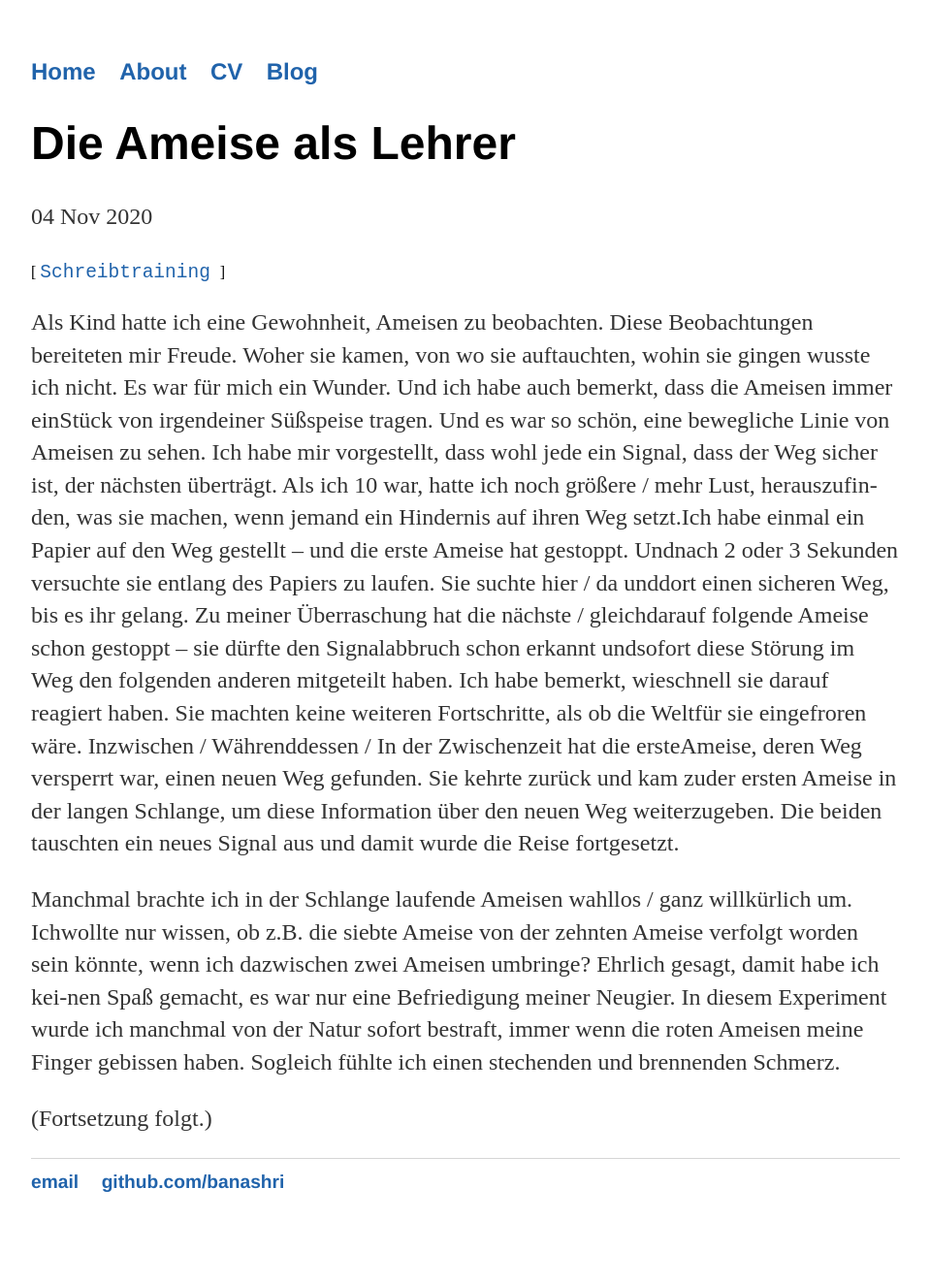
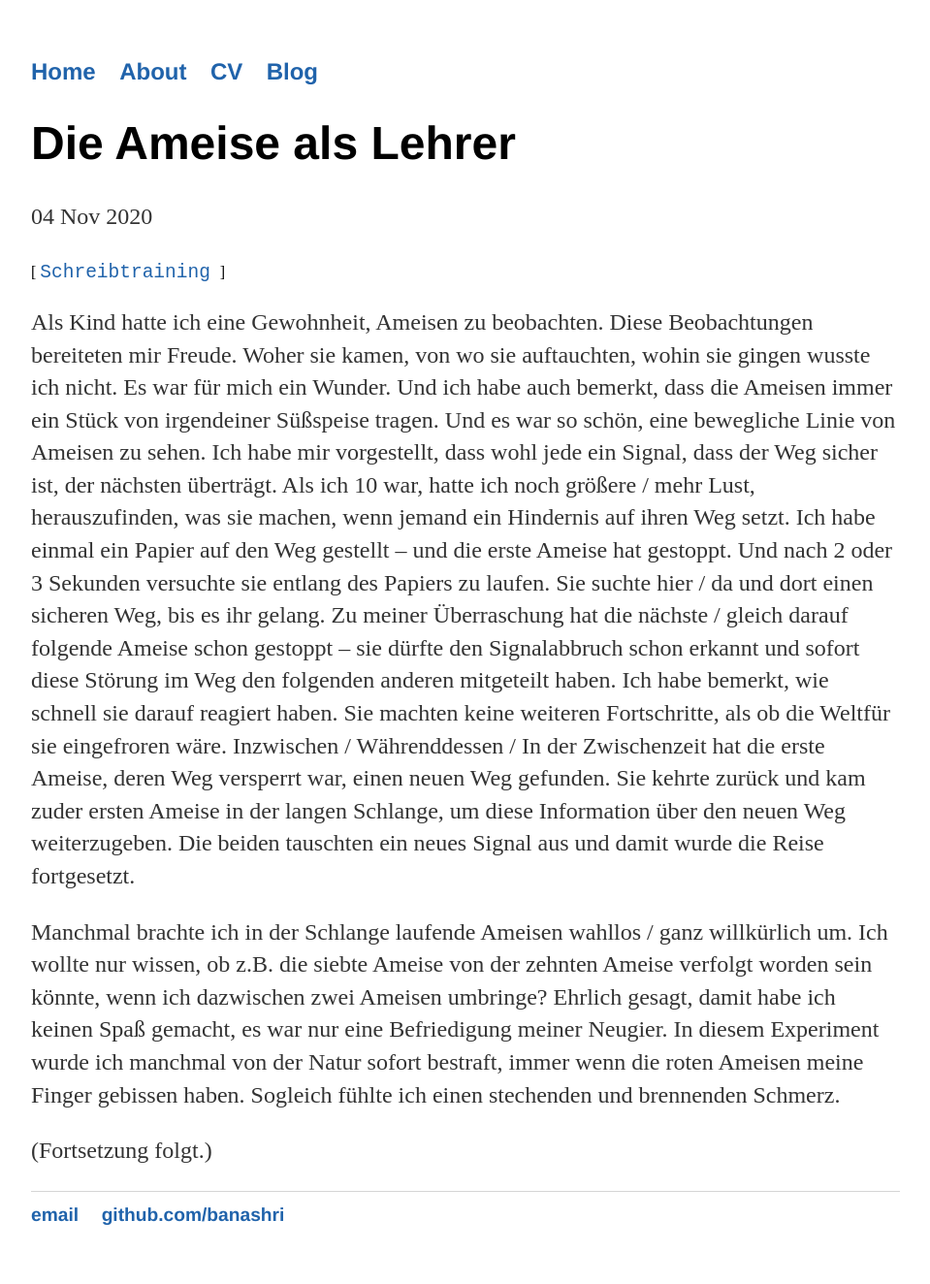
Before and after one commit to Banashri/banashri.github.io, a Jekyll site: the page built from _posts/2020-11-4-Ameise.md, in a window 1280 px wide. Shown: the whole page at 97% size, without its empty margins (160-1119 px from the left). Built offline with Jekyll 4.4.1, drawn with Linux system fonts in a browser that asks for light colours; before the commit the page ends 1290 px from its top, so only the background shows below that.

Commit message:
Update 2020-11-4-Ameise.md

```diff
--- a/_posts/2020-11-4-Ameise.md
+++ b/_posts/2020-11-4-Ameise.md
@@ -5,8 +5,8 @@ date: 2020-11-4
 tags: Schreibtraining
 ---
 
-Als Kind hatte ich eine Gewohnheit, Ameisen zu beobachten. Diese Beobachtungen bereiteten mir Freude. Woher sie kamen, von wo sie auftauchten, wohin sie gingen wusste ich nicht. Es war für mich ein Wunder. Und ich habe auch bemerkt, dass die Ameisen immer einStück von irgendeiner Süßspeise tragen. Und es war so schön, eine bewegliche Linie von Ameisen zu sehen. Ich habe mir vorgestellt, dass wohl jede ein Signal, dass der Weg sicher ist, der nächsten überträgt. Als ich 10 war, hatte ich noch größere / mehr Lust, herauszufin-den, was sie machen, wenn jemand ein Hindernis auf ihren Weg setzt.Ich habe einmal ein Papier auf den Weg gestellt – und die erste Ameise hat gestoppt. Undnach 2 oder 3 Sekunden versuchte sie entlang des Papiers zu laufen. Sie suchte hier / da unddort einen sicheren Weg, bis es ihr gelang. Zu meiner Überraschung hat die nächste / gleichdarauf folgende Ameise schon gestoppt – sie dürfte den Signalabbruch schon erkannt undsofort diese Störung im Weg den folgenden anderen mitgeteilt haben. Ich habe bemerkt, wieschnell sie darauf reagiert haben. Sie machten keine weiteren Fortschritte, als ob die Weltfür sie eingefroren wäre. Inzwischen / Währenddessen / In der Zwischenzeit hat die ersteAmeise, deren Weg versperrt war, einen neuen Weg gefunden. Sie kehrte zurück und kam zuder ersten Ameise in der langen Schlange, um diese Information über den neuen Weg weiterzugeben. Die beiden tauschten ein neues Signal aus und damit wurde die Reise fortgesetzt.
+Als Kind hatte ich eine Gewohnheit, Ameisen zu beobachten. Diese Beobachtungen bereiteten mir Freude. Woher sie kamen, von wo sie auftauchten, wohin sie gingen wusste ich nicht. Es war für mich ein Wunder. Und ich habe auch bemerkt, dass die Ameisen immer ein Stück von irgendeiner Süßspeise tragen. Und es war so schön, eine bewegliche Linie von Ameisen zu sehen. Ich habe mir vorgestellt, dass wohl jede ein Signal, dass der Weg sicher ist, der nächsten überträgt. Als ich 10 war, hatte ich noch größere / mehr Lust, herauszufinden, was sie machen, wenn jemand ein Hindernis auf ihren Weg setzt. Ich habe einmal ein Papier auf den Weg gestellt – und die erste Ameise hat gestoppt. Und nach 2 oder 3 Sekunden versuchte sie entlang des Papiers zu laufen. Sie suchte hier / da und dort einen sicheren Weg, bis es ihr gelang. Zu meiner Überraschung hat die nächste / gleich darauf folgende Ameise schon gestoppt – sie dürfte den Signalabbruch schon erkannt und sofort diese Störung im Weg den folgenden anderen mitgeteilt haben. Ich habe bemerkt, wie schnell sie darauf reagiert haben. Sie machten keine weiteren Fortschritte, als ob die Weltfür sie eingefroren wäre. Inzwischen / Währenddessen / In der Zwischenzeit hat die erste Ameise, deren Weg versperrt war, einen neuen Weg gefunden. Sie kehrte zurück und kam zuder ersten Ameise in der langen Schlange, um diese Information über den neuen Weg weiterzugeben. Die beiden tauschten ein neues Signal aus und damit wurde die Reise fortgesetzt.
 
-Manchmal brachte ich in der Schlange laufende Ameisen wahllos / ganz willkürlich um. Ichwollte nur wissen, ob z.B. die siebte Ameise von der zehnten Ameise verfolgt worden sein könnte, wenn ich dazwischen zwei Ameisen umbringe? Ehrlich gesagt, damit habe ich kei-nen Spaß gemacht, es war nur eine Befriedigung meiner Neugier. In diesem Experiment wurde ich manchmal von der Natur sofort bestraft, immer wenn die roten Ameisen meine Finger gebissen haben. Sogleich fühlte ich einen stechenden und brennenden Schmerz.
+Manchmal brachte ich in der Schlange laufende Ameisen wahllos / ganz willkürlich um. Ich wollte nur wissen, ob z.B. die siebte Ameise von der zehnten Ameise verfolgt worden sein könnte, wenn ich dazwischen zwei Ameisen umbringe? Ehrlich gesagt, damit habe ich keinen Spaß gemacht, es war nur eine Befriedigung meiner Neugier. In diesem Experiment wurde ich manchmal von der Natur sofort bestraft, immer wenn die roten Ameisen meine Finger gebissen haben. Sogleich fühlte ich einen stechenden und brennenden Schmerz.
 
 (Fortsetzung folgt.)
```
